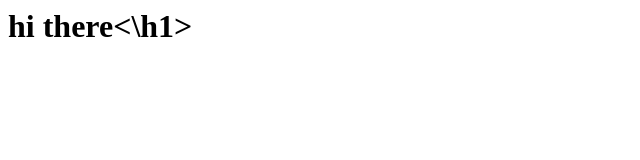
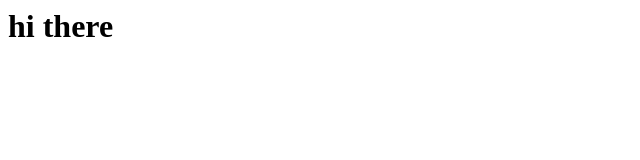
Before and after one commit to Animator69/qwerty, a plain HTML site: page index.html in a window 1280 px wide. Shown: the whole page, without its empty margins (0-640 px from the left). Drawn offline with Linux system fonts and the light colour scheme.

Commit message:
Update index.html

```diff
--- a/index.html
+++ b/index.html
@@ -1 +1 @@
-<h1>hi there<\h1>
+<html><head></head><body><h1>hi there</h1></body></html>
```
